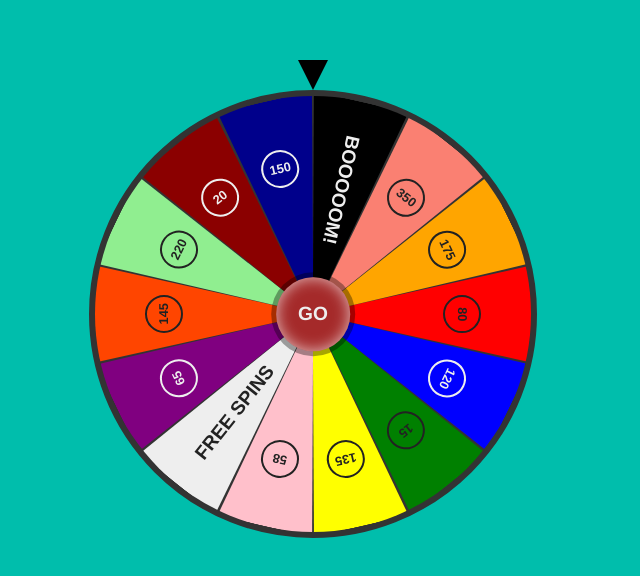
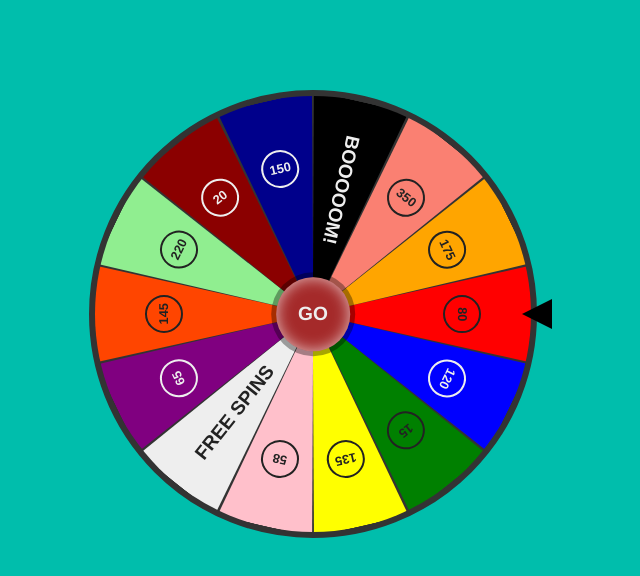
Before and after one commit to g-t-georgiev/wheel-of-fortune, a website with bundled scripts: page index.html in a window 1280 px wide. Shown: the whole page, without its empty margins (7-647 px from the left). Built offline with nearby package versions, Linux system fonts and the light colour scheme.

Commit message:
Adjusted arrow position to the center right, so that it matches the calculated sectors offsets.

```diff
--- a/src/styles/main.css
+++ b/src/styles/main.css
@@ -70,15 +70,15 @@ body {
     content: '';
     display: inline-block;
     position: absolute;
-    top: calc((var(--wheel-arrow-height) * -1) - var(--wheel-border-width));
-    left: 50%;
-    translate: -50% 0;
+    top: 50%;
+    right: calc((var(--wheel-arrow-height) * -1) - var(--wheel-border-width));
+    translate: -50% -50%;
     inline-size: 0;
     block-size: 0;
     border: var(--wheel-arrow-base) solid transparent;
-    border-bottom: none;
-    border-top-width: var(--wheel-arrow-height);
-    border-top-color: rgba(0, 0, 0, 1);
+    border-left: none;
+    border-right-width: var(--wheel-arrow-height);
+    border-right-color: rgba(0, 0, 0, 1);
     z-index: 1;
 }
 
```
